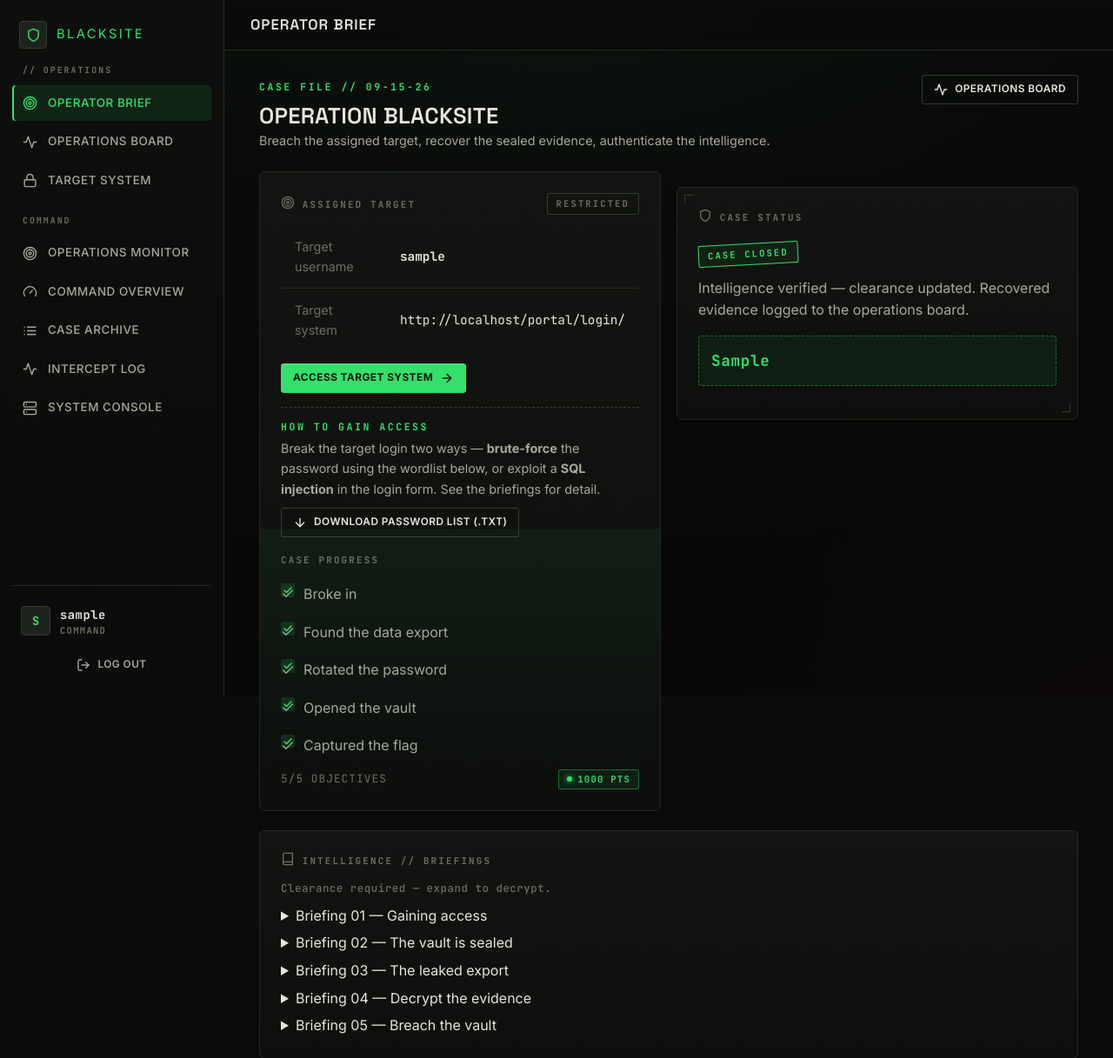
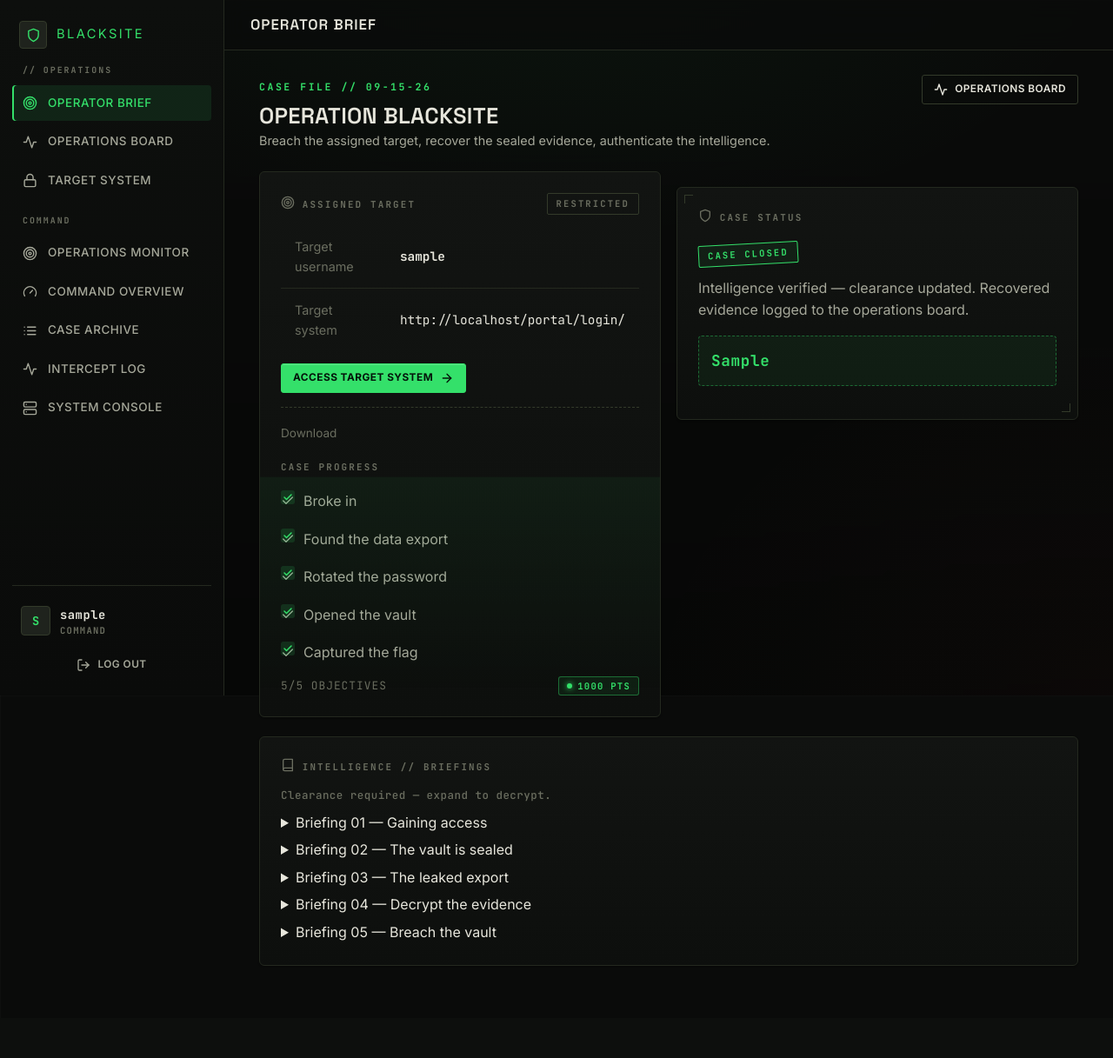
Before and after one commit to smectechnologiesdev-hub/hack-me, a Django app: page /dashboard/ in a window 1280 px wide. Shown: the top 1217 px of the page at 87% size. After the commit the page ends 1111 px from the top, so only its background shows below. Run offline with Django 5.2, Linux system fonts and the light colour scheme; a user stored in the database is signed in; tables that the repository leaves empty hold one stand-in row (values such as "Sample post").

Commit message:
Dashboard: hide the attack hint; make the wordlist a subtle "Download"
- Remove the explicit "How to gain access" section (which named brute-force +
  SQL injection) and the prominent download button.
- Replace with a plain, muted "Download" text link to the wordlist — not an
  obvious download. The attack methods now live only in the collapsible
  briefings (progressive disclosure).
- brute_force.py: bump the example target username.

Co-Authored-By: Claude Opus 4.8 <noreply@anthropic.com>

```diff
--- a/templates/dashboard/home.html
+++ b/templates/dashboard/home.html
@@ -44,12 +44,7 @@
       <a href="{% url 'challenge:portal_login' %}" class="btn btn-primary btn-sm" style="margin-top:14px;">Access target system {% icon "arrow-right" "icon" %}</a>
 
       <hr class="divider-dashed" style="margin:16px 0;">
-      <div class="kicker kicker-brand">How to gain access</div>
-      <p class="subtle" style="margin:8px 0 10px; font-size:.9rem;">
-        Break the target login two ways — <strong>brute-force</strong> the password using the wordlist
-        below, or exploit a <strong>SQL injection</strong> in the login form. See the briefings for detail.
-      </p>
-      <a href="{% url 'challenge:wordlist' %}" class="btn btn-outline btn-sm">{% icon "arrow-down" "icon" %} Download password list (.txt)</a>
+      <a href="{% url 'challenge:wordlist' %}" class="faint" style="font-size:.85rem; text-decoration:none;">Download</a>
 
       <div class="card-title" style="margin-top:18px;">Case progress</div>
       <ul class="check" style="margin-top:8px; list-style:none; padding-left:0;">
--- a/tools/brute_force.py
+++ b/tools/brute_force.py
@@ -7,7 +7,7 @@ Edit USERNAME (and URL for the live site), then run:  python brute_force.py
 
 import requests
 
-USERNAME = "v.fenwick"                              # your target's username
+USERNAME = "b.hollis"                              # your target's username
 URL      = "https://hackme.smecworkspace.com/portal/login/"    # the login endpoint
 WORDLIST = "tools/wordlist.txt"                      # the password list
 
```
